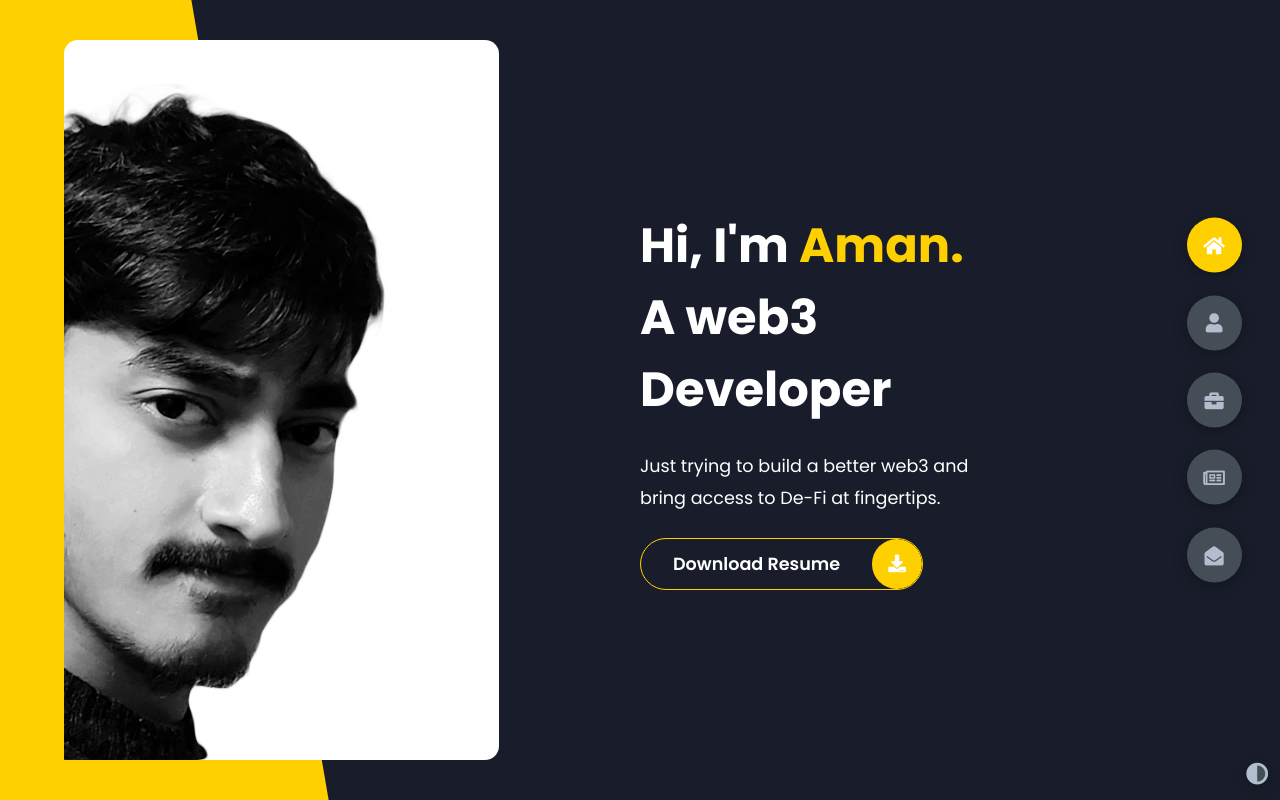
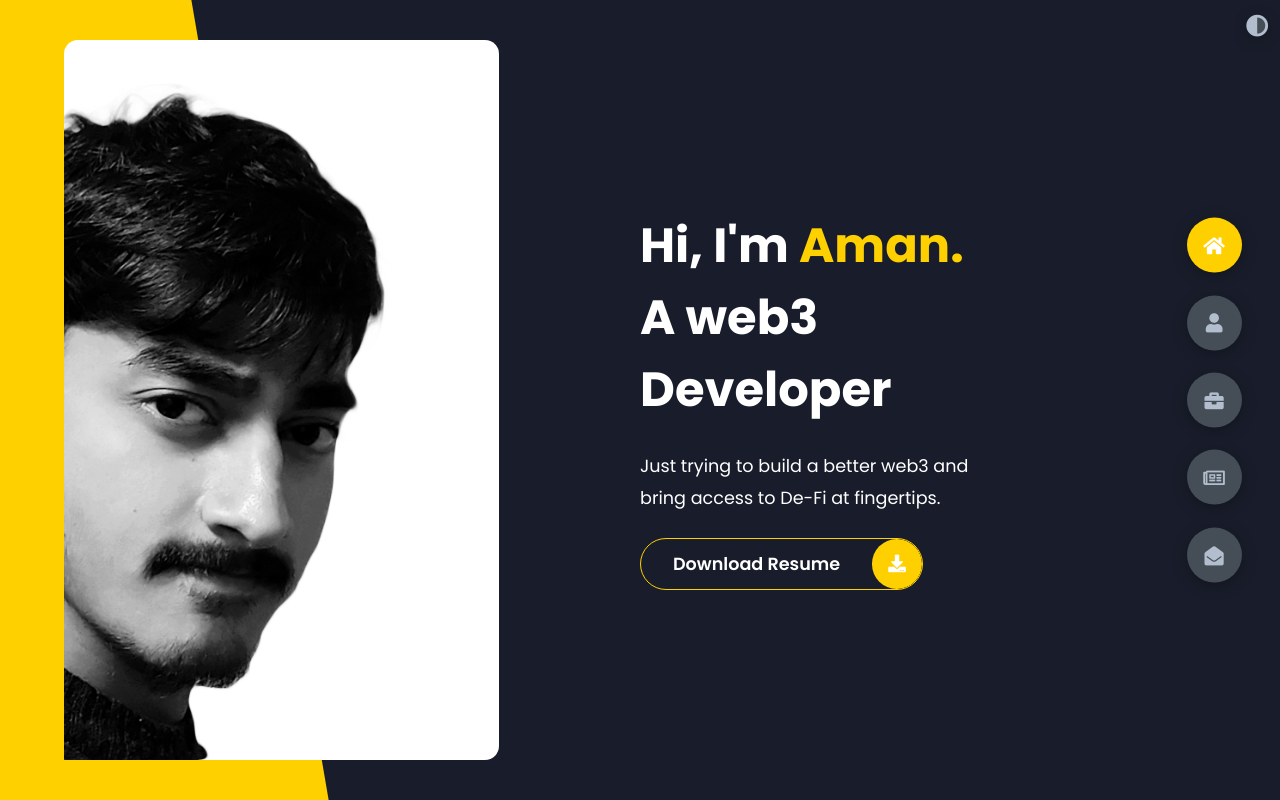
Before and after one commit to amanKIIT/Portfolio, a plain HTML site: page index.html in a window 1280 px wide. Drawn offline with Linux system fonts and the light colour scheme.

Commit message:
Update styles.css

```diff
--- a/styles/styles.css
+++ b/styles/styles.css
@@ -129,6 +129,8 @@ section {
 }
 
 .theme-btn {
+  position:fixed;
+  top: 2%;
   bottom: 2%;
   right: 1%;
   width: 20px;
```
